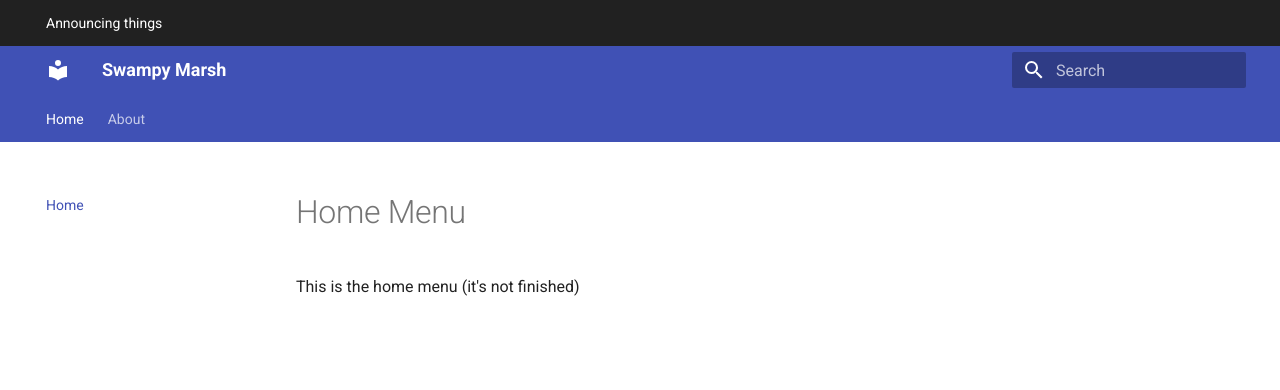
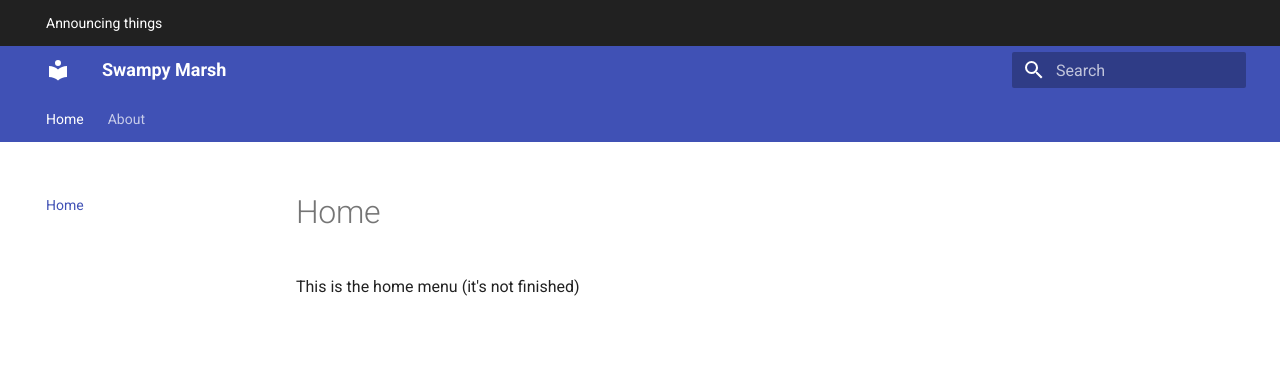
Before and after one commit to Dragonlord1005/The-Swampy-Marsh, an MkDocs documentation site: the page built from docs/index.md, in a window 1280 px wide. Shown: the top 390 px of the page. Built offline with MkDocs 1.6.1 and Material for MkDocs 9.7.7, drawn with Linux system fonts in a browser that asks for light colours; the version menu is left out.

```diff
--- a/docs/index.md
+++ b/docs/index.md
@@ -1,3 +1,3 @@
-# Home Menu
+# Home
 
 This is the home menu (it's not finished)
```
